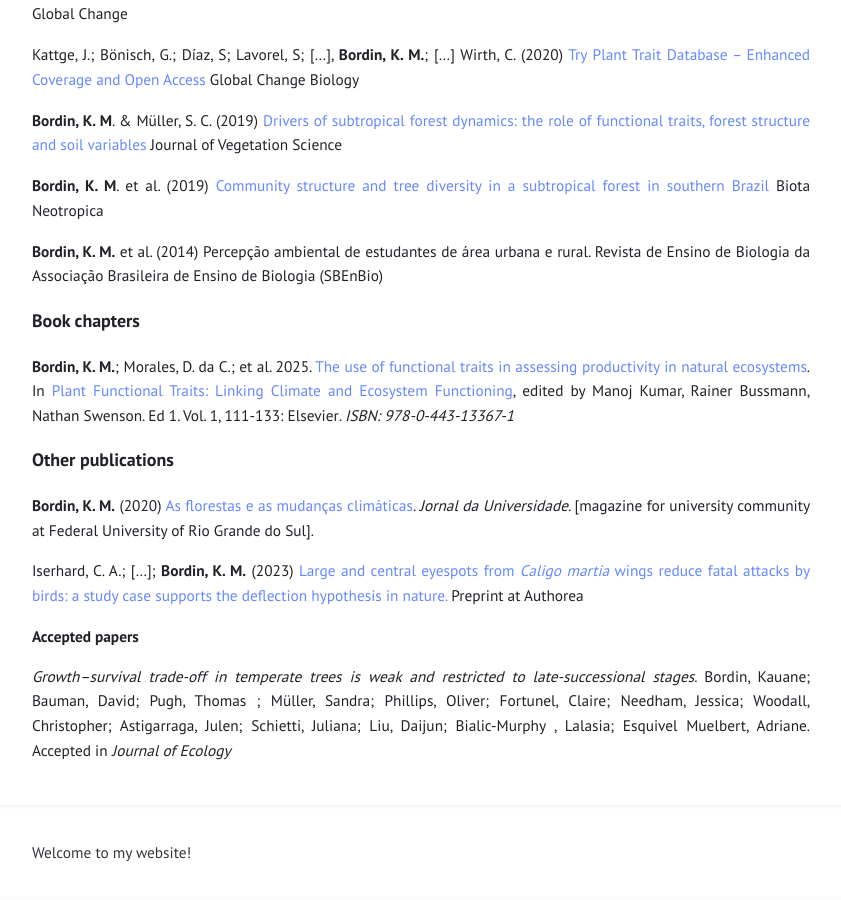
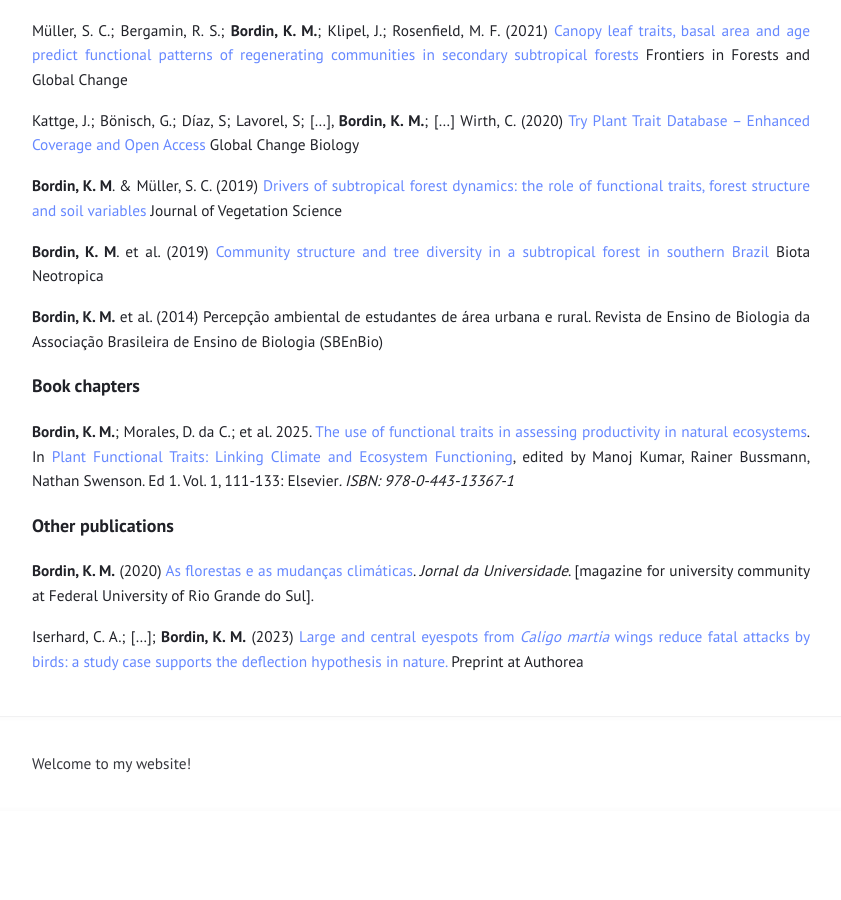
Before and after one commit to kmbordin/kmbordin.github.io, a Jekyll site: the page built from publications.md, in a window 1280 px wide and 900 px high, scrolled down 1482 px. Shown: the whole window, without its empty margins (219-1060 px from the left). Built offline with Jekyll 4.4.1, drawn with Linux system fonts in a browser that asks for light colours; our own code applies the rules of GitHub Pages for plain Markdown files; after the commit the page ends 2293 px from its top, so only the background shows below that; some of the changed text lies outside the part shown.

Commit message:
update papers

```diff
--- a/publications.md
+++ b/publications.md
@@ -61,7 +63,3 @@ Kattge, J.; Bönisch, G.; Díaz, S; Lavorel, S; [...], **Bordin, K. M.**; [...]
 **Bordin, K. M.** (2020) [As florestas e as mudanças climáticas](https://www.ufrgs.br/jornal/as-florestas-e-as-mudancas-climaticas/). *Jornal da Universidade*. [magazine for university community at Federal University of Rio Grande do Sul].
 
 Iserhard, C. A.; [...]; **Bordin, K. M.** (2023) [Large and central eyespots from *Caligo martia* wings reduce fatal attacks by birds: a study case supports the deflection hypothesis in nature.](https://doi.org/10.22541/au.170000972.25951252/v1) Preprint at Authorea
-
-**Accepted papers**
-
-*Growth--survival trade-off in temperate trees is weak and restricted to late-successional stages*. Bordin, Kauane; Bauman, David; Pugh, Thomas ; Müller, Sandra; Phillips, Oliver; Fortunel, Claire; Needham, Jessica; Woodall, Christopher; Astigarraga, Julen; Schietti, Juliana; Liu, Daijun; Bialic-Murphy , Lalasia; Esquivel Muelbert, Adriane. Accepted in *Journal of Ecology*
```
Also changed, not shown: other parts of publications.md (+3 -1 lines).
